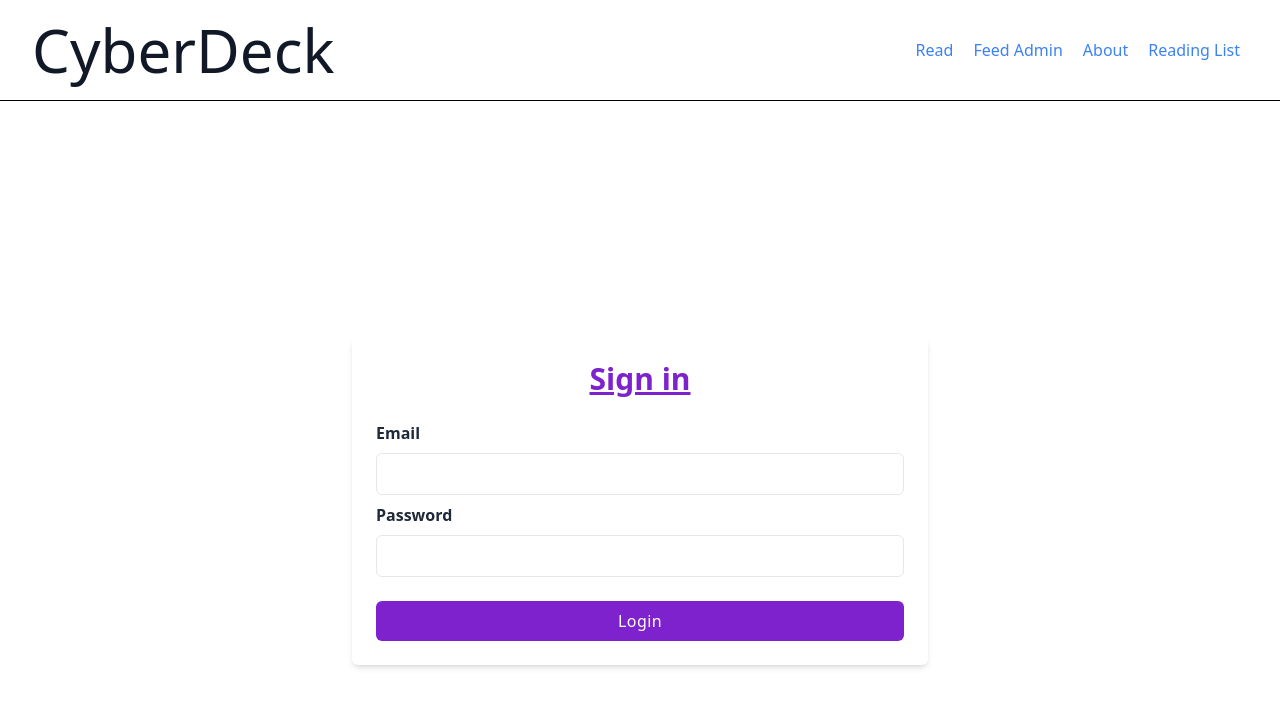
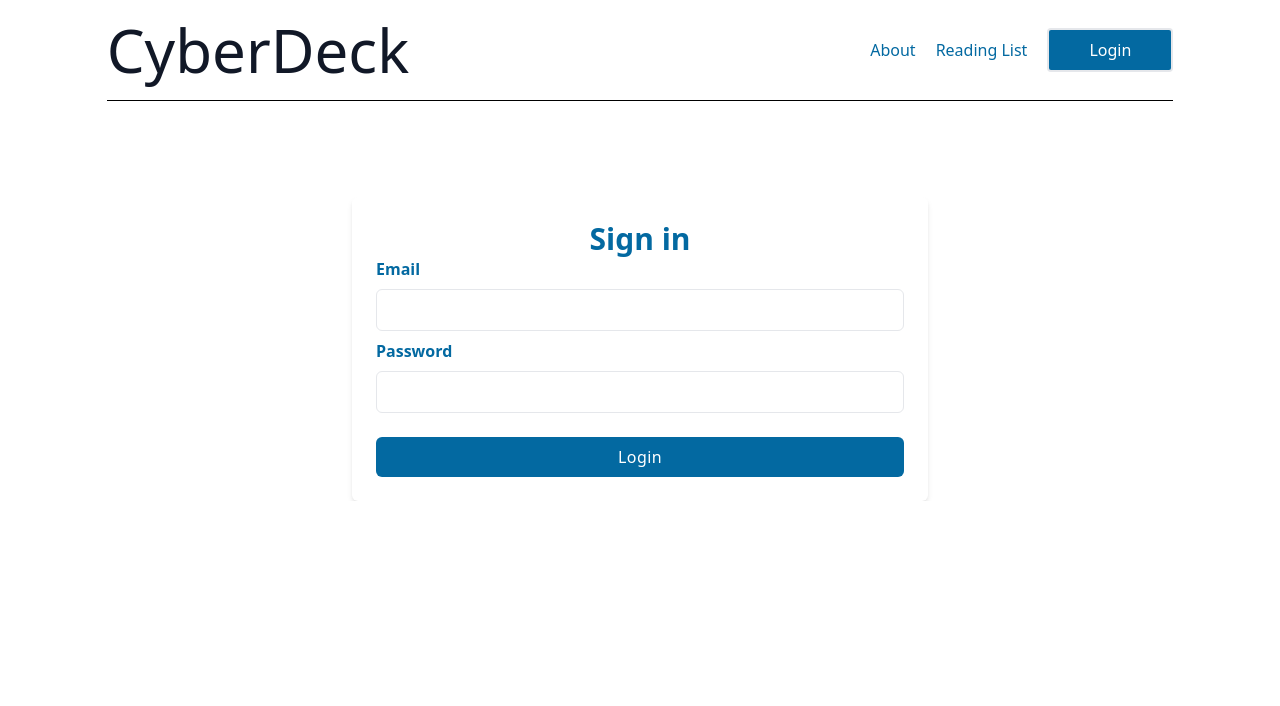
Before and after one commit to aayush-kumar-codes/spudooli-reader-ui, a React (Create React App) app: page / in a window 1280 px wide. Shown: the top 706 px of the page. Built offline with nearby package versions, Linux system fonts and the light colour scheme.

Commit message:
ui-changes

```diff
--- a/src/App.js
+++ b/src/App.js
@@ -1,4 +1,4 @@
-import AllRoutes from './AllRoutes';
+import AllRoutes from './routes';
 import './App.css';
 
 
@@ -6,7 +6,6 @@ function App() {
   return (
     <>
     <AllRoutes/>
-
     </>
   );
 }
--- a/src/component/Navbar.jsx
+++ b/src/component/Navbar.jsx
@@ -1,34 +1,32 @@
 import React from "react";
-import { useNavigate } from "react-router-dom";
+import { Link, useNavigate } from "react-router-dom";
 
-const Navbar = () => {
-  const navigate = useNavigate();
-  const AboutHandler = () => {
-
-    navigate("/about");
-  };
-  const ReadingHandler = () => {
-
-    navigate("/readingpage");
-  };
+const Navbar = ({ isLogin = false }) => {
+  const navigate = useNavigate()
   return (
-    <div>
+    <div className="mb-4">
       <header class="text-gray-600 body-font">
-        <div class="container mx-auto flex flex-wrap p-5 flex-col md:flex-row items-center">
+        <div class="container mx-auto flex flex-wrap py-5 flex-col md:flex-row items-center">
           <p class="flex title-font font-medium items-center text-gray-900 mb-4 md:mb-0">
-            <span class="ml-3 text-6xl">CyberDeck</span>
+            <span class="text-6xl">CyberDeck</span>
           </p>
           <div class="md:ml-auto flex flex-wrap items-center text-base justify-center">
-            <p class="mr-5 text-blue-500 cursor-pointer ">Read</p>
-            <p class="mr-5 text-blue-500 cursor-pointer ">Feed Admin</p>
-            <p class="mr-5 text-blue-500 cursor-pointer " onClick={AboutHandler}>
+            {isLogin &&
+              <div className="flex">
+                <Link class="mr-5 text-sky-700 cursor-pointer ">Read</Link>
+                <Link class="mr-5 text-sky-700 cursor-pointer ">Feed Admin</Link>
+              </div>
+            }
+            <Link class="mr-5 text-sky-700 cursor-pointer" to="/about">
               About
-            </p>
-            <p class="mr-5 text-blue-500 cursor-pointer" onClick={ReadingHandler}>Reading List</p>
+            </Link>
+            <Link class="mr-5 text-sky-700 cursor-pointer" to="/readingpage">Reading List</Link>
+
+            <button className="text-white border-2 border-gray-200 bg-sky-700 px-10 py-2 rounded" onClick={() => navigate('/')}>Login</button>
           </div>
         </div>
       </header>
-      <hr className="border-black"/>
+      <hr className="border-black" />
     </div>
   );
 };
--- a/src/component/Pages/Loginpage.jsx
+++ b/src/component/Pages/Loginpage.jsx
@@ -21,7 +21,6 @@ const [password, setPassword] = useState('');
      await  axios.post('http://65.108.77.50:5008/auth/login', data, config)
         .then(response => {
           setSign(response.data)
-          console.log(response, '==============>');
         })
         .catch(error => {
             console.error(error)
@@ -33,16 +32,16 @@ const [password, setPassword] = useState('');
 
   return (
     <>
-      <div className="relative  flex flex-col justify-center min-h-screen overflow-hidden">
+      <div className="flex flex-col justify-center overflow-hidden mt-24">
         <div className="w-full p-6 m-auto bg-white rounded-md shadow-md lg:max-w-xl">
-          <h1 className="text-3xl font-semibold text-center text-purple-700 underline">
+          <h1 className="text-3xl font-semibold text-center text-sky-700">
             Sign in
           </h1>
-          <form onSubmit={e=>e.preventDefault()} className="mt-6">
+          <form onSubmit={e=>e.preventDefault()}>
             <div className="mb-2">
               <label
                 for="email"
-                className="block text-md font-semibold text-gray-800"
+                className="block text-md font-semibold text-sky-700"
               >
                 Email
               </label>
@@ -50,14 +49,14 @@ const [password, setPassword] = useState('');
               value={username}
                 type="email"
                 onChange={(e) => setUsername(e.target.value)}
-                className="block w-full px-4 py-2 mt-2 text-purple-700 bg-white border rounded-md focus:border-purple-400 focus:ring-purple-300 focus:outline-none focus:ring focus:ring-opacity-40"
+                className="block w-full px-4 py-2 mt-2 text-purple-700 bg-white border rounded-md focus:border-sky-400 focus:ring-sky-300 focus:outline-none focus:ring focus:ring-opacity-40"
               />
             </div>
             <div className="mb-2">
               <label
 
                 for="password"
-                className="block text-md font-semibold text-gray-800"
+                className="block text-md font-semibold text-sky-700"
               >
                 Password
               </label>
@@ -65,12 +64,12 @@ const [password, setPassword] = useState('');
               value={password}
                 type="password"
                 onChange={(e) => setPassword(e.target.value)}
-                className="block w-full px-4 py-2 mt-2 text-purple-700 bg-white border rounded-md focus:border-purple-400 focus:ring-purple-300 focus:outline-none focus:ring focus:ring-opacity-40"
+                className="block w-full px-4 py-2 mt-2 text-purple-700 bg-white border rounded-md focus:border-sky-400 focus:ring-sky-300 focus:outline-none focus:ring focus:ring-opacity-40"
               />
             </div>
 
             <div className="mt-6">
-              <button className="w-full px-4 py-2 tracking-wide text-white transition-colors duration-200 transform bg-purple-700 rounded-md hover:bg-purple-600 focus:outline-none focus:bg-purple-600" onClick={Fetchdata}>
+              <button className="w-full px-4 py-2 tracking-wide text-white transition-colors duration-200 transform bg-sky-700 rounded-md" onClick={Fetchdata}>
                 Login
               </button>
             </div>
--- a/src/component/Pages/Readingpage.jsx
+++ b/src/component/Pages/Readingpage.jsx
@@ -15,23 +15,21 @@ const Readingpage = () => {
 
   return (
     <>
-      <div className="text-center mt-[6%]">
+      <div>
         <h1 className="text-4xl">My Reading List</h1>
         <p>
-          This is what <span className="text-blue-500 border-b border-blue-500">I'm</span> currently
+          This is what <a className="text-sky-700 border-b border-sky-700" href="https://www.spudooli.com/">I'm</a> currently
           reading
         </p>
-
-        {readingUrls?.map((item) => {
+      <div className="border-2 flex flex-col mt-4">
+        {readingUrls?.map((item ,index) => {
           return (
-            <div className="m-auto text-center mt-1  ">
-              <a className="text-blue-500 border-b border-blue-500 " href={item[2]} key={item[0]}>
+              <a className={`text-sky-700 text-base border-b border-0 no-underline p-2 ${index%2 ==0 ? 'bg-slate-200' : 'bg-white'} hover:bg-sky-700 hover:text-white `} href={item[2]} key={item[0]}>
                 {item[1]}
               </a>
-              <br />
-            </div>
           );
         })}
+        </div>
       </div>
     </>
   );
--- /dev/null
+++ b/src/layouts/onBoardingLayout/index.js
@@ -0,0 +1,14 @@
+import React from 'react'
+import { Outlet } from 'react-router-dom'
+import Navbar from '../../component/Navbar'
+
+function OnBoardingLayout() {
+  return (
+    <div className='w-10/12 m-auto'>
+      <Navbar />
+      <Outlet />
+    </div>
+  )
+}
+
+export default OnBoardingLayout
--- a/src/AllRoutes/index.js
+++ b/src/routes/index.js
@@ -4,17 +4,18 @@ import Navbar from "../component/Navbar";
 import About from "../component/Pages/About";
 import LoginPage from "../component/Pages/Loginpage";
 import Readingpage from "../component/Pages/Readingpage";
+import OnBoardingLayout from "../layouts/onBoardingLayout";
 
 
 function AllRoutes() {
   return (
     <BrowserRouter>
-      <Navbar />
       <Routes>
-        <Route path="/" element={<LoginPage />} />
-        <Route path="/about" element={<About />} />
-        <Route path="/readingpage" element={<Readingpage />} />
-
+        <Route path="/" element={<OnBoardingLayout />}>
+        <Route index element={<LoginPage />} />
+        <Route path="about" element={<About />} />
+        <Route path="readingpage" element={<Readingpage />} />
+        </Route>
       </Routes>
     </BrowserRouter>
   );
```
